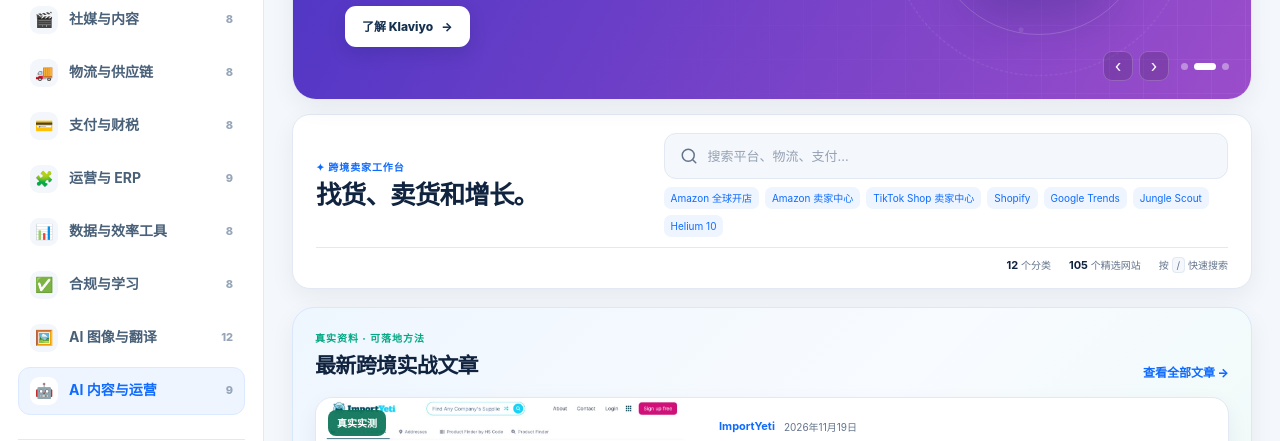
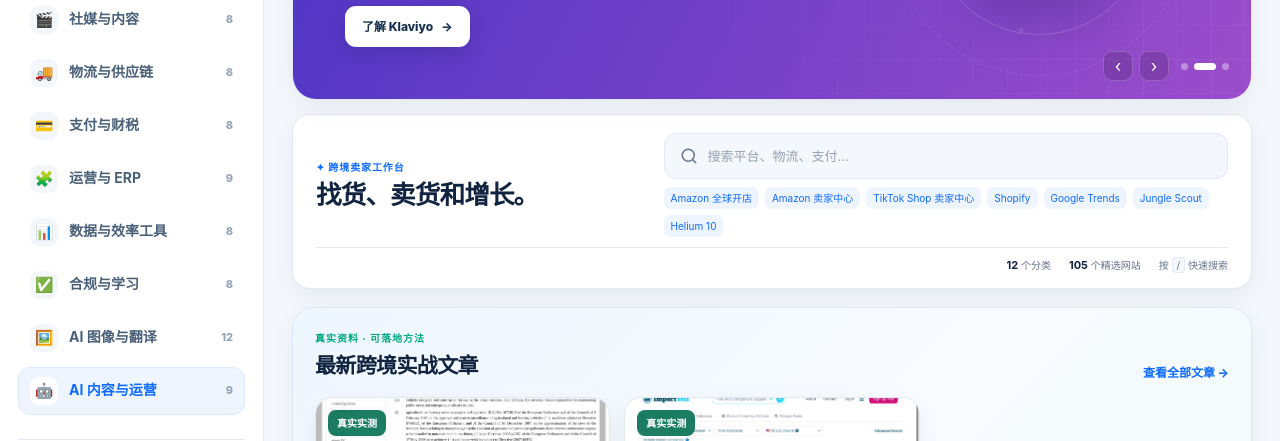
Before and after one commit to Zhangtianpu/sellermap, a website: page cn/index.html in a window 1280 px wide. Shown: the part 338-779 px from the top of the page. Drawn offline with Linux system fonts and the light colour scheme.

Commit message:
Add EU e-bike compliance guide for e-wildx

```diff
--- a/assets/js/seller.js
+++ b/assets/js/seller.js
@@ -86,6 +86,7 @@
     if (!section || !container || !state.articles.length) return;
 
     const articles = [...state.articles]
+      .reverse()
       .sort((a, b) => String(b.publishedAt).localeCompare(String(a.publishedAt)))
       .slice(0, 3);
 
--- a/data/articles.json
+++ b/data/articles.json
@@ -71,6 +71,181 @@
         { "label": "ImportYeti", "url": "https://www.importyeti.com/" },
         { "label": "U.S. Customs and Border Protection ACE", "url": "https://www.cbp.gov/trade/automated" }
       ]
+    },
+    {
+      "slug": "eu-ebike-market-entry-compliance-2027",
+      "contentType": "compliance",
+      "category": {
+        "zh": "电动自行车 B2B · 欧盟合规",
+        "en": "E-bike B2B · EU compliance"
+      },
+      "primaryUrl": "https://eur-lex.europa.eu/eli/reg/2013/168/2026-08-02/eng",
+      "publishedAt": "2026-11-19",
+      "verifiedAt": "2026-11-19",
+      "title": {
+        "zh": "欧盟电助力自行车进入市场：e-wildx 需要准备的 4 道合规关卡",
+        "en": "Entering the EU e-bike market: four compliance gates for e-wildx"
+      },
+      "summary": {
+        "zh": "基于欧盟截至 2026 年 11 月的法规原文，梳理 250W/25km/h 分类边界、2027 年机械法规切换、LMT 电池护照和线上产品信息要求，并转化为 e-wildx 可执行的资料清单。",
+        "en": "Using EU legal texts current to November 2026, this guide maps the 250W/25km/h classification boundary, the 2027 machinery-law transition, LMT battery passports and online product information into an actionable e-wildx checklist."
+      },
+      "sections": [
+        {
+          "heading": {
+            "zh": "先说结论：合规不是一张证书，而是一条证据链",
+            "en": "The core idea: compliance is an evidence chain, not one certificate"
+          },
+          "paragraphs": {
+            "zh": [
+              "对出口欧盟的电助力自行车，产品分类、整车机械安全、电池要求、线上信息和欧盟经济运营商责任相互连接。单独拿到一份测试报告，并不能证明具体 SKU、当前配置、说明书、标签和销售页面都处于一致状态。",
+              "本文是截至 2026 年 11 月 19 日的业务研究，不是法律意见。欧盟法规仍可能通过实施法案、协调标准清单和成员国执行规则继续更新；正式上市前应让欧盟进口商、合规负责人和具备对应范围的实验室复核每个 SKU。"
+            ],
+            "en": [
+              "For an e-bike entering the EU, vehicle classification, machinery safety, battery rules, online information and the responsibilities of EU economic operators form one connected chain. A single test report does not prove that a specific SKU, its current configuration, instructions, labels and sales page remain aligned.",
+              "This is business research verified on November 19, 2026, not legal advice. Implementing acts, harmonised-standard lists and Member State enforcement can continue to change; the EU importer, responsible operator and a properly scoped laboratory should review every SKU before market launch."
+            ]
+          }
+        },
+        {
+          "heading": {
+            "zh": "关卡一：先锁定 250W/25km/h 的车辆分类边界",
+            "en": "Gate 1: lock the 250W/25km/h vehicle-classification boundary"
+          },
+          "paragraphs": {
+            "zh": [
+              "欧盟法规 168/2013 第 2(2)(h) 条把一类脚踏助力自行车排除在该法规的机动车型式批准范围之外：最大连续额定功率不超过 250W；骑手停止踩踏时电机停止输出；助力随速度逐渐降低，并在达到 25km/h 之前切断。这里应核对的是整车控制逻辑和最大连续额定功率，而不只是网页上的营销名称。",
+              "满足这条排除条件不等于自动完成全部欧盟合规。它只解决 168/2013 的范围判断，整车仍需处理适用的机械安全、其他产品法规、标签、技术文件和销售国要求。超过边界的车型可能进入 L 类车辆体系，应在报价和样品确认之前单独分类，不能与普通 EPAC 共用一套声明。"
+            ],
+            "en": [
+              "Article 2(2)(h) of Regulation 168/2013 excludes a defined pedal-assist cycle from that Regulation's motor-vehicle type-approval scope: maximum continuous rated power no greater than 250W, motor output stopping when the cyclist stops pedalling, and assistance progressively reducing and cutting off before 25km/h. The control behaviour and continuous rating matter—not merely the marketing name shown on a product page.",
+              "Meeting this exclusion does not complete EU compliance. It only answers the scope question under Regulation 168/2013; machinery safety, other applicable product rules, labels, technical documentation and destination-country rules still need to be addressed. Models outside the boundary may fall into an L-category vehicle route and should not share one declaration with a standard EPAC."
+            ]
+          },
+          "image": {
+            "kind": "screenshot",
+            "src": "../../assets/images/articles/eu-ebike-market-entry-compliance-2027/vehicle-classification.jpg",
+            "sourceUrl": "https://eur-lex.europa.eu/legal-content/EN/TXT/HTML/?uri=CELEX:02013R0168-20260802",
+            "alt": {
+              "zh": "EUR-Lex 上欧盟法规 168/2013 关于 250W 和 25km/h 电助力自行车的原文",
+              "en": "EUR-Lex text of Regulation 168/2013 covering the 250W and 25km/h pedal-assist boundary"
+            },
+            "caption": {
+              "zh": "真实网页截图：法规原文同时限定连续额定功率、踩踏联动和 25km/h 前切断助力。",
+              "en": "Live webpage screenshot: the legal text combines continuous rated power, pedalling behaviour and assistance cut-off before 25km/h."
+            }
+          }
+        },
+        {
+          "heading": {
+            "zh": "关卡二：为 2027 年机械法规切换准备双时间线",
+            "en": "Gate 2: prepare a two-timeline plan for the 2027 machinery transition"
+          },
+          "paragraphs": {
+            "zh": [
+              "欧盟委员会说明，2027 年 1 月 20 日之前投放欧盟市场的机械产品仍必须符合机械指令 2006/42/EC；机械法规 (EU) 2023/1230 从 2027 年 1 月 20 日起强制适用。对在 2026 年末开发、但可能在 2027 年后出货的车型，e-wildx 不应只按下单日期判断，而应与进口商确认具体的“投放市场”时间和适用法规。",
+              "协调标准是证明符合基本安全要求的一种自愿路径，其引用需要在欧盟官方公报中发布。实际做法是为每个 SKU 建立一张法规—风险—测试—证据矩阵，并让实验室确认当前适用的标准版本和新旧机械法规过渡安排，而不是把一张历史测试证书直接复制到新配置。"
+            ],
+            "en": [
+              "The European Commission states that machinery placed on the EU market before January 20, 2027 must comply with Directive 2006/42/EC, while Regulation (EU) 2023/1230 becomes mandatory from January 20, 2027. For models developed in late 2026 but shipped after the transition, e-wildx should agree with the importer on the actual placing-on-the-market date rather than relying only on the order date.",
+              "Harmonised standards are a voluntary route for demonstrating conformity with essential requirements, and their references must be published in the Official Journal. In practice, each SKU needs a legislation–risk–test–evidence matrix, with a laboratory confirming the current standard editions and transition plan instead of reusing an old certificate for a changed configuration."
+            ]
+          }
+        },
+        {
+          "heading": {
+            "zh": "关卡三：把电池当成独立的数据产品管理",
+            "en": "Gate 3: manage the battery as a separate data product"
+          },
+          "paragraphs": {
+            "zh": [
+              "欧盟电池法规把电动自行车和电动滑板车电池归入轻型交通工具电池（LMT battery）。欧盟委员会概述的规则覆盖可持续性、安全、标签、供应链尽职调查和报废管理，而不是只有运输测试。",
+              "法规第 77 条规定，从 2027 年 2 月 18 日起，每个投放市场或投入使用的 LMT 电池都应具有电子电池护照，并通过唯一标识关联数据。对 e-wildx 而言，准备工作应前移到电芯和电池包供应商：先建立型号、化学体系、容量、制造工厂、合规声明、状态与寿命参数、维修拆解信息和责任人的字段字典，再评估未来 QR 码和电池护照由谁创建、更新和保存。",
+              "不要等到客户要求二维码时才开始补数据。更稳妥的采购条款是把法规所需数据、变更通知、批次追溯和持续更新责任写进电池供应协议，并确保更换电芯、BMS 或壳体后触发重新评估。"
+            ],
+            "en": [
+              "The EU Batteries Regulation classifies e-bike and e-scooter batteries as light means of transport (LMT) batteries. The Commission's overview spans sustainability, safety, labelling, supply-chain due diligence and end-of-life management—not only transport testing.",
+              "Article 77 requires each LMT battery placed on the market or put into service from February 18, 2027 to have an electronic battery passport linked to a unique identifier. e-wildx should move preparation upstream: define fields for battery model, chemistry, capacity, manufacturing plant, declarations, state-of-health and lifetime parameters, repair and dismantling information, and accountable owners; then decide who creates, updates and retains the passport and QR-linked data.",
+              "Waiting for a customer to request a QR code is too late. Supplier agreements should cover required data, change notification, batch traceability and ongoing updates, with changes to cells, BMS or enclosure triggering reassessment."
+            ]
+          },
+          "image": {
+            "kind": "screenshot",
+            "src": "../../assets/images/articles/eu-ebike-market-entry-compliance-2027/battery-passport.jpg",
+            "sourceUrl": "https://eur-lex.europa.eu/legal-content/EN/TXT/HTML/?uri=CELEX:02023R1542-20260813",
+            "alt": {
+              "zh": "EUR-Lex 上欧盟电池法规第 77 条 LMT 电池护照原文",
+              "en": "Article 77 of the EU Batteries Regulation on LMT battery passports in EUR-Lex"
+            },
+            "caption": {
+              "zh": "真实网页截图：第 77 条明确 2027 年 2 月 18 日起 LMT 电池需要电子电池护照。",
+              "en": "Live webpage screenshot: Article 77 sets the electronic battery-passport requirement for LMT batteries from February 18, 2027."
+            }
+          }
+        },
+        {
+          "heading": {
+            "zh": "关卡四：让产品页成为合规证据链的一部分",
+            "en": "Gate 4: make product pages part of the compliance evidence chain"
+          },
+          "paragraphs": {
+            "zh": [
+              "欧盟通用产品安全法规第 19 条要求，面向欧盟消费者的线上或远程销售要约清晰展示制造商名称及邮政和电子地址；制造商不在欧盟时还要展示欧盟责任人的名称及联系方式；同时提供产品图片、型号或其他识别信息，以及适用的警告和安全信息。",
+              "e-wildx 是 B2B 网站，因此先判断页面究竟是询盘展示，还是已经构成面向欧盟消费者的销售要约。即使页面只服务经销商，也建议建立可复用的“经销商合规资料包”，让客户能准确发布型号、制造商、欧盟责任人、警告、说明书版本和产品图片，减少下游自行复制错误信息。"
+            ],
+            "en": [
+              "Article 19 of the General Product Safety Regulation requires online or distance-sales offers aimed at EU consumers to clearly show the manufacturer's name and postal and electronic address; where the manufacturer is outside the EU, the EU responsible person's name and contact details; product identification including an image and type or other identifier; and applicable warnings and safety information.",
+              "Because e-wildx is a B2B website, first determine whether each page is an enquiry showcase or an offer targeted at EU consumers. Even for distributor-only pages, a reusable dealer compliance pack can help customers publish the correct model, manufacturer, EU responsible person, warnings, instruction revision and images instead of retyping inconsistent data."
+            ]
+          }
+        },
+        {
+          "heading": {
+            "zh": "对 e-wildx 的启发：一周内可以完成的检查清单",
+            "en": "What e-wildx can do: a one-week action checklist"
+          },
+          "paragraphs": {
+            "zh": [
+              "第一，给现有车型建立分类表：连续额定功率、最高助力速度、停止踩踏后的输出逻辑、油门或助推功能、目标国家和预定投放时间。任何一项超出普通 EPAC 边界时，单独升级评审。",
+              "第二，为每个 SKU 建立版本化证据包：BOM 与关键部件版本、风险评估、测试报告、符合性声明、标签、说明书、产品照片、序列号规则和变更记录。要求销售报价单引用明确的 SKU 与资料包版本。",
+              "第三，向电池供应商发一份 2027 数据问卷，确认电池护照字段、唯一标识、数据所有者、更新接口、可拆卸与更换方案、批次追溯和变更通知能力。把无法提供的数据标为供应链缺口，而不是网站文案问题。",
+              "第四，抽查 e-wildx 产品页和给经销商的素材包，检查型号是否唯一、规格是否与测试样品一致、是否存在“250W”与控制器或峰值功率表述混淆、警告和说明书版本是否可追溯。每月记录缺口关闭率、供应商资料按时率和配置变更后的重新评估周期。"
+            ],
+            "en": [
+              "First, create a classification sheet for every model: continuous rated power, maximum assisted speed, output behaviour when pedalling stops, throttle or walk-assist functions, target country and intended placing-on-the-market date. Escalate any model outside the standard EPAC boundary for a separate review.",
+              "Second, build a versioned evidence pack per SKU: BOM and critical-component revisions, risk assessment, test reports, declaration of conformity, labels, instructions, product photographs, serial-number rules and change history. Sales quotations should reference a defined SKU and evidence-pack revision.",
+              "Third, send battery suppliers a 2027 data questionnaire covering passport fields, unique identifiers, data ownership, update interfaces, removability and replacement design, batch traceability and change notification. Treat missing data as a supply-chain gap rather than a copywriting problem.",
+              "Fourth, sample-check e-wildx product pages and dealer media packs for unique model identification, alignment with the tested sample, confusion between the 250W continuous rating and controller or peak-power claims, and traceable warning and instruction revisions. Track gap-closure rate, on-time supplier data and reassessment lead time after configuration changes each month."
+            ]
+          }
+        }
+      ],
+      "sources": [
+        {
+          "label": "EUR-Lex — Regulation (EU) No 168/2013, consolidated 2 August 2026",
+          "url": "https://eur-lex.europa.eu/eli/reg/2013/168/2026-08-02/eng"
+        },
+        {
+          "label": "European Commission — Machinery legislation and 20 January 2027 transition",
+          "url": "https://single-market-economy.ec.europa.eu/sectors/mechanical-engineering/machinery_en"
+        },
+        {
+          "label": "European Commission — Harmonised standards for machinery",
+          "url": "https://single-market-economy.ec.europa.eu/single-market/goods/european-standards/harmonised-standards/machinery-md_en"
+        },
+        {
+          "label": "EUR-Lex — Regulation (EU) 2023/1542, consolidated 13 August 2026",
+          "url": "https://eur-lex.europa.eu/eli/reg/2023/1542/2026-08-13/eng"
+        },
+        {
+          "label": "European Commission — Batteries",
+          "url": "https://environment.ec.europa.eu/topics/waste-and-recycling/batteries_en"
+        },
+        {
+          "label": "EUR-Lex — General Product Safety Regulation, consolidated 29 May 2026",
+          "url": "https://eur-lex.europa.eu/eli/reg/2023/988/2026-05-29/eng"
+        }
+      ]
     }
   ]
 }
--- a/scripts/generate-articles.mjs
+++ b/scripts/generate-articles.mjs
@@ -21,6 +21,9 @@ const copy = {
 const getArticleLabel = (article, lang) => article.category?.[lang] || article.toolName || "SellerMap";
 const getArticleDate = (article) => article.testedAt || article.verifiedAt || article.publishedAt;
 const getSectionImage = (section) => section.image || section.screenshot;
+const latestArticles = [...articles]
+  .reverse()
+  .sort((a, b) => String(b.publishedAt).localeCompare(String(a.publishedAt)));
 
 const pageHead = ({ lang, title, description, canonical, depth = "../.." }) => `<!DOCTYPE html>
 <html lang="${copy[lang].locale}">
@@ -42,7 +45,7 @@ for (const lang of ["zh", "en"]) {
   const outputDir = resolve(root, directory, "articles");
   await mkdir(outputDir, { recursive: true });
 
-  const cards = articles.map((article) => `
+  const cards = latestArticles.map((article) => `
       <a class="article-card" href="${escapeHtml(article.slug)}.html">
         <span class="article-kicker">${escapeHtml(getArticleLabel(article, lang))} · ${escapeHtml(article.publishedAt)}</span>
         <h2>${escapeHtml(article.title[lang])}</h2>
```
Also changed, not shown: cn/articles/eu-ebike-market-entry-compliance-2027.html (added, +68 -0 lines), cn/articles/index.html (+5 -0 lines), en/articles/eu-ebike-market-entry-compliance-2027.html (added, +68 -0 lines), en/articles/index.html (+5 -0 lines), sitemap.xml (+12 -0 lines), assets/images/articles/eu-ebike-market-entry-compliance-2027/battery-passport.jpg (added), assets/images/articles/eu-ebike-market-entry-compliance-2027/vehicle-classification.jpg (added).
